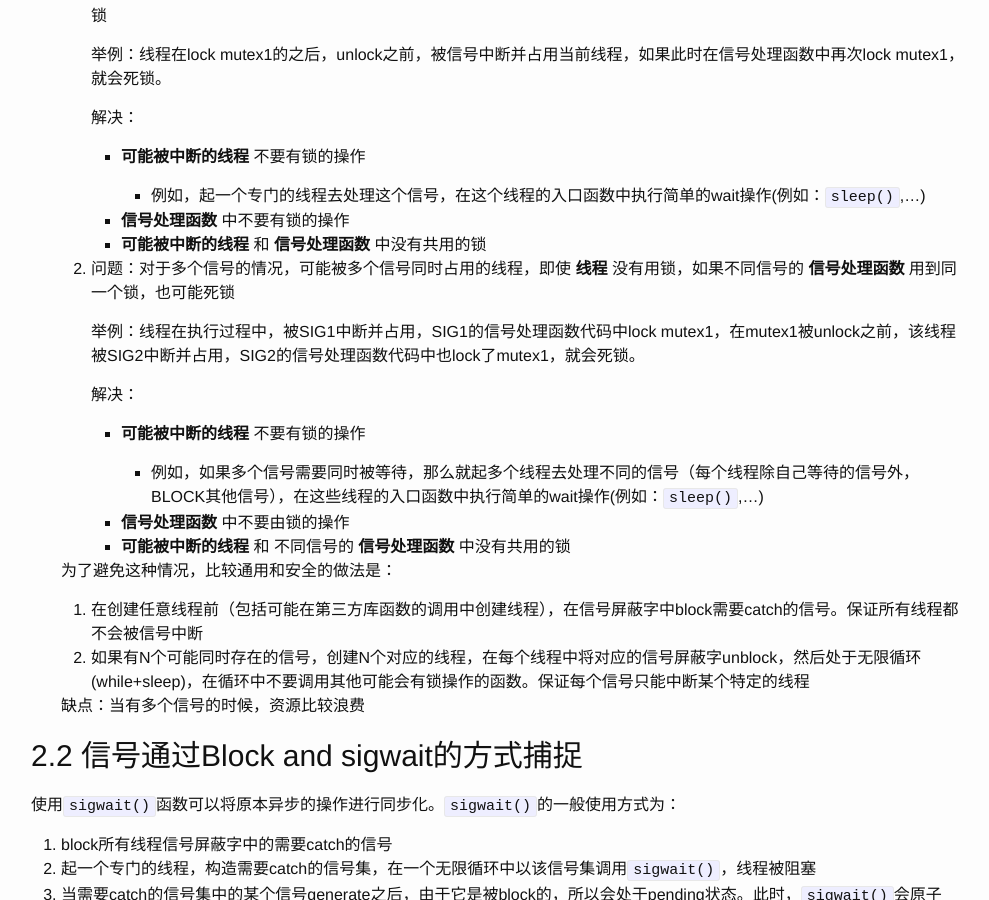
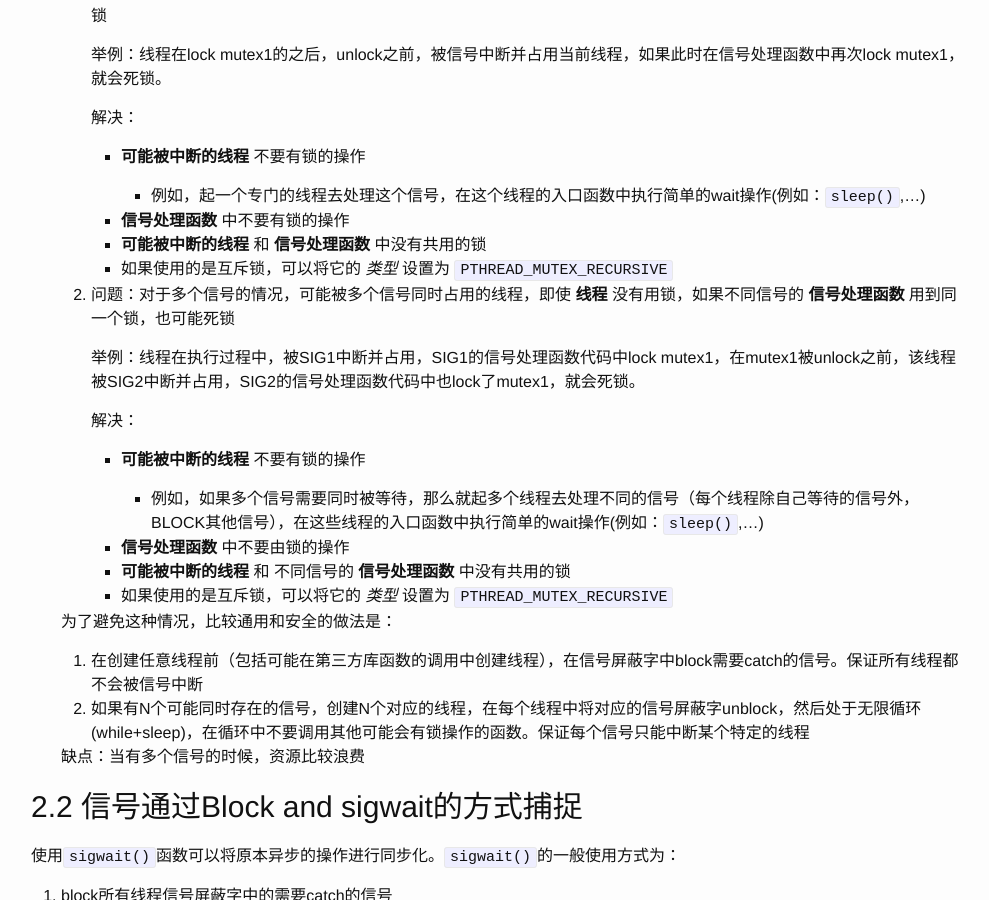
Before and after one commit to magodo/magodo.github.io-old, a Jekyll site: the page built from _posts/2016-12-06-deadlock.md, in a window 1280 px wide and 900 px high, scrolled down 3278 px. Shown: the whole window, without its empty margins (139-1128 px from the left). Built offline with Jekyll 4.4.1, drawn with Linux system fonts in a browser that asks for light colours.

Commit message:
deadlock

```diff
--- a/_posts/2016-12-06-deadlock.md
+++ b/_posts/2016-12-06-deadlock.md
@@ -105,6 +105,7 @@ SUS定义的可重入函数包括：
 
         * **信号处理函数** 中不要有锁的操作
         * **可能被中断的线程** 和 **信号处理函数** 中没有共用的锁
+        * 如果使用的是互斥锁，可以将它的 *类型* 设置为 `PTHREAD_MUTEX_RECURSIVE`
 
     2. 问题：对于多个信号的情况，可能被多个信号同时占用的线程，即使 **线程** 没有用锁，如果不同信号的 **信号处理函数** 用到同一个锁，也可能死锁
 
@@ -118,6 +119,7 @@ SUS定义的可重入函数包括：
 
         * **信号处理函数** 中不要由锁的操作
         * **可能被中断的线程** 和 不同信号的 **信号处理函数** 中没有共用的锁
+        * 如果使用的是互斥锁，可以将它的 *类型* 设置为 `PTHREAD_MUTEX_RECURSIVE`
 
     为了避免这种情况，比较通用和安全的做法是：
 
```
